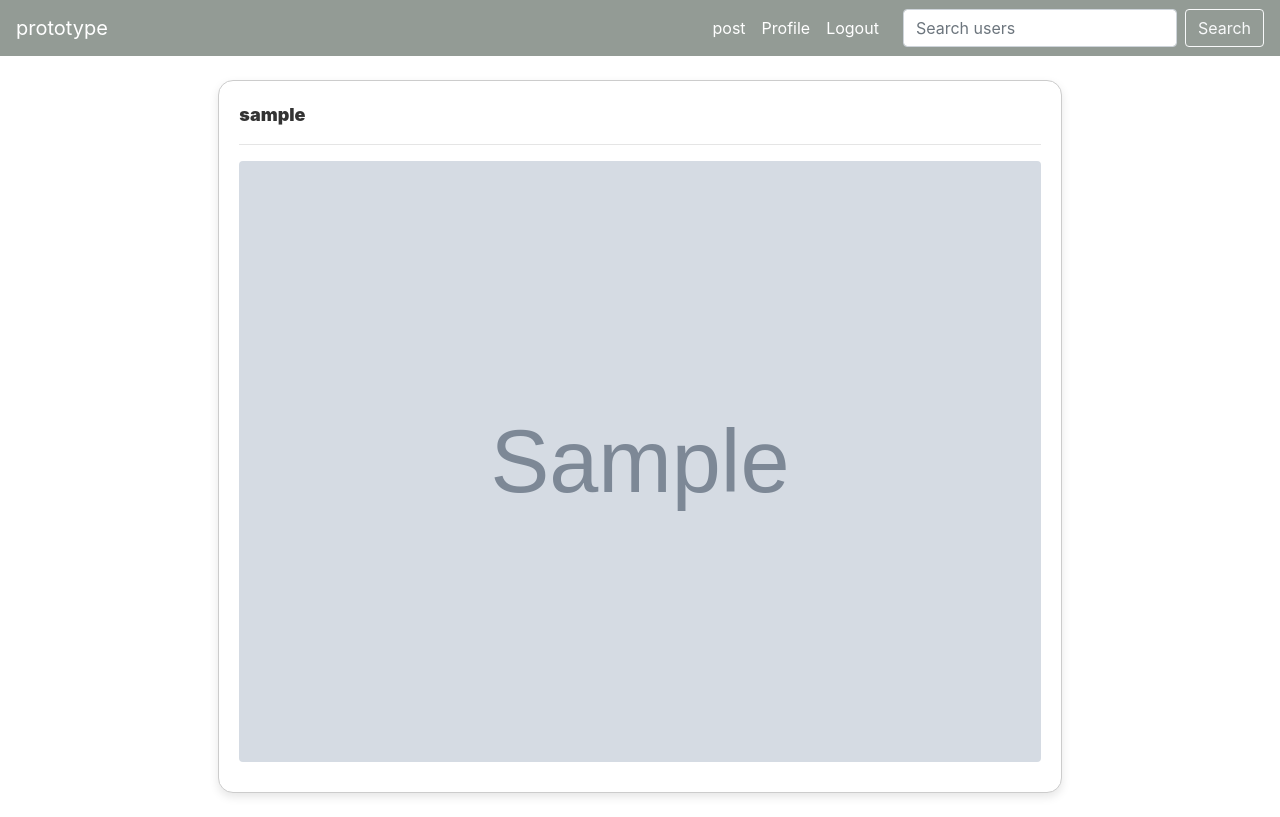
After one commit to raritto-1/Daily_Practice, a Django app: page /upload_post/post_list/ in a window 1280 px wide. The commit adds this page. Run offline with Django 5.2, Linux system fonts and the light colour scheme; a user stored in the database is signed in; tables that the repository leaves empty hold one stand-in row (values such as "Sample post"); grey boxes marked "Sample" are stand-in pictures; some libraries are stand-ins or nearby versions.

Commit message:
update_project

```diff
--- a/pro/post_d/admin.py
+++ b/pro/post_d/admin.py
@@ -1,4 +1,4 @@
 from django.contrib import admin
-
+from .models import Post
 # Register your models here.
-admin.site.register("Post")
+admin.site.register(Post)
--- a/pro/post_d/models.py
+++ b/pro/post_d/models.py
@@ -3,9 +3,8 @@ from django.contrib.auth.models import User
 
 class Post(models.Model):
     user = models.ForeignKey(User, on_delete=models.CASCADE, default=1)
-    image_post = models.ImageField(upload_to='post_images/')
+    image = models.ImageField(upload_to='post_images/')
     description = models.TextField()
-
 
     def __str__(self):
         return f"{self.user.username} - {self.description[:20]}"
--- /dev/null
+++ b/pro/post_d/templates/bodymain.html
@@ -0,0 +1,66 @@
+{% extends "base.html" %}
+{% block start %}
+
+<style>
+    .post {
+        background-color: #fff;
+        padding: 20px;
+        border-radius: 15px;
+        box-shadow: 0 4px 10px rgba(0, 0, 0, 0.1);
+        transition: all 0.3s ease;
+    }
+
+    .post:hover {
+        transform: translateY(-5px);
+        box-shadow: 0 6px 15px rgba(0, 0, 0, 0.2);
+    }
+
+    .post-author {
+        font-size: 18px;
+        color: #333;
+        margin-bottom: 10px;
+    }
+
+    .post-date {
+        font-size: 14px;
+        color: #999;
+    }
+
+    .post-image img {
+        margin-top: 15px;
+        border-radius: 12px;
+        width: 100%;
+        height: auto;
+        object-fit: cover;
+    }
+
+    p {
+        text-align: center;
+        font-size: 20px;
+        color: #666;
+        margin-top: 30px;
+    }
+</style>
+
+<div class="row">
+    <div class="col-md-8 offset-md-2">
+        {% for post in posts %}
+            <div class="post mb-4">
+                <div class="post-author">
+                    <strong>{{ post.user.username }}</strong>
+                    <span class="post-date float-right">{{ post.created_at|date:"M d, Y H:i" }}</span>
+                </div>
+                <hr>
+                {% if post.image %}
+                    <div class="post-image">
+                        <img src="{{ post.image.url }}" alt="Post Image" class="img-fluid rounded">
+                    </div>
+                {% endif %}
+            </div>
+        {% empty %}
+            <p>No posts yet.</p>
+        {% endfor %}
+    </div>
+</div>
+
+{% endblock %}
--- a/pro/post_d/urls.py
+++ b/pro/post_d/urls.py
@@ -1,8 +1,9 @@
 from django.urls import path
-from .views import upload_post
+from .views import upload_post, post_list
 
-from . import views
+
 
 urlpatterns = [
     path('upload_post/', upload_post, name='upload_post'),
+    path('post_list/', post_list, name = "post_list")
 ]
--- a/pro/post_d/views.py
+++ b/pro/post_d/views.py
@@ -3,6 +3,7 @@ from django.contrib import messages
 from .models import Post  # Import your Post model
 from django.contrib.auth.decorators import login_required #restrict to logged in users
 from django.contrib.auth.models import User
+from .models import Post
 
 @login_required # Apply the login required decorator
 def upload_post(request):
@@ -35,3 +36,12 @@ def upload_post(request):
     else:
         # If the request method is not POST, render the upload form
         return render(request, 'upload_post.html')
+
+
+
+
+@login_required
+def post_list(request):
+    posts = Post.objects.all()
+    context = {'posts': posts}
+    return render(request, 'bodymain.html', context)
--- a/pro/templates/base.html
+++ b/pro/templates/base.html
@@ -84,29 +84,7 @@
             <div class="alert alert-danger">{{ error }}</div>
         {% endif %}
 
-        <h3>Posts:</h3>
-        <div class="row">
-            <div class="col-md-8 offset-md-2">
-                {% for post in posts %}
-                    <div class="post mb-4">
-                        <div class="post-author">
-                            <strong>{{ post.user.username }}</strong>
-                            <span class="post-date float-right">{{ post.created_at }}</span>
-                        </div>
-                        <hr>
-                        {% if post.image %}
-                            <div class="post-image">
-                                <img src="{{ post.image.url }}" alt="Post Image" class="img-fluid rounded">
-                            </div>
-                        {% endif %}
-                        {% comment %} We are not displaying the description for now {% endcomment %}
-                        {% comment %} We are not including like/comment options for now {% endcomment %}
-                    </div>
-                {% empty %}
-                    <p>No posts yet.</p>
-                {% endfor %}
-            </div>
-        </div>
+
     </div>
 
     {% block start %}
```
Also changed, not shown: pro/post_d/migrations/0004_rename_image_post_post_image.py (added).
